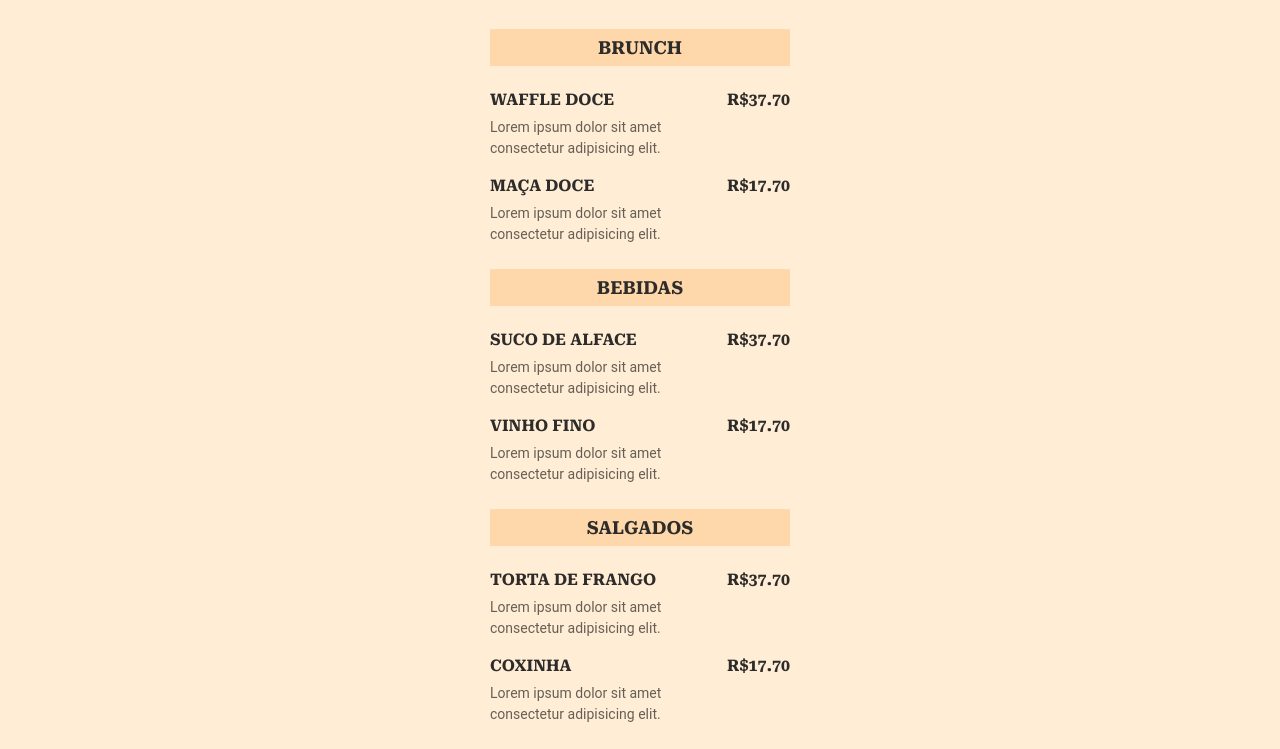
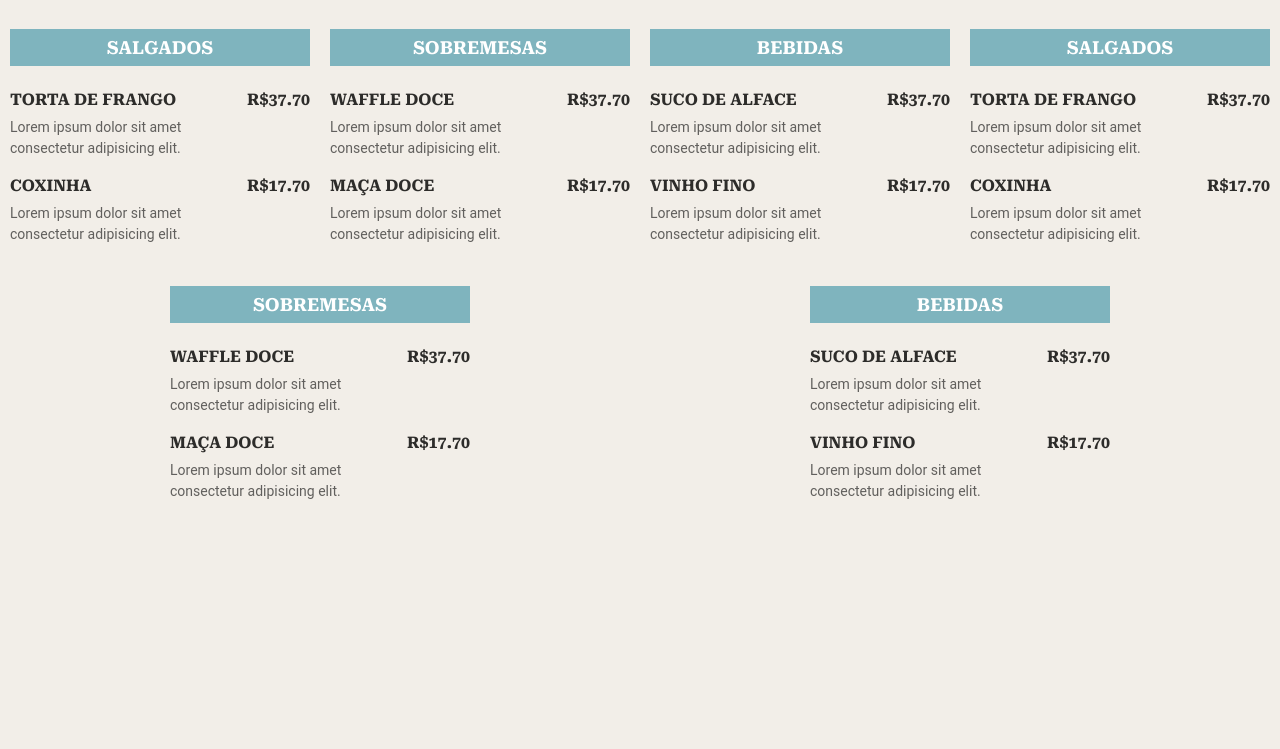
Before and after one commit to renatahortense/menu-simples, a plain HTML site: page index.html in a window 1280 px wide. Shown: the part 88-837 px from the top of the page. After the commit the page ends 800 px from the top, so only its background shows below. Drawn offline with Linux system fonts and the light colour scheme.

Commit message:
alteração das cores e layout

```diff
--- a/index.html
+++ b/index.html
@@ -16,8 +16,44 @@
   </header>
 
   <body>
+
+    <div class="menu__options">
+
       <section>
-      <h2>Brunch</h2>
+        <h2>Salgados</h2>
+
+        <ul>
+          <li>
+            <div class="details">
+              <h3>Torta de Frango</h3>
+              <p class="description">
+                Lorem ipsum dolor sit amet consectetur adipisicing elit.
+              </p>
+            </div>
+
+            <strong class="price">
+              R$37.70
+            </strong>
+          </li>
+
+          <li>
+            <div class="details">
+              <h3>Coxinha</h3>
+              <p class="description">
+                Lorem ipsum dolor sit amet consectetur adipisicing elit.
+              </p>
+            </div>
+
+            <strong class="price">
+              R$17.70
+            </strong>
+          </li>
+
+        </ul>
+      </section>
+
+      <section>
+        <h2>Sobremesas</h2>
 
         <ul>
           <li>
@@ -115,5 +151,74 @@
         </ul>
       </section>
 
+      <section>
+        <h2>Sobremesas</h2>
+
+        <ul>
+          <li>
+            <div class="details">
+              <h3>Waffle Doce</h3>
+              <p class="description">
+                Lorem ipsum dolor sit amet consectetur adipisicing elit.
+              </p>
+            </div>
+
+            <strong class="price">
+              R$37.70
+            </strong>
+          </li>
+
+          <li>
+            <div class="details">
+              <h3>Maça Doce</h3>
+              <p class="description">
+                Lorem ipsum dolor sit amet consectetur adipisicing elit.
+              </p>
+            </div>
+
+            <strong class="price">
+              R$17.70
+            </strong>
+          </li>
+
+        </ul>
+      </section>
+
+      <section>
+        <h2>Bebidas</h2>
+
+        <ul>
+          <li>
+            <div class="details">
+              <h3>Suco de Alface</h3>
+              <p class="description">
+                Lorem ipsum dolor sit amet consectetur adipisicing elit.
+              </p>
+            </div>
+
+            <strong class="price">
+              R$37.70
+            </strong>
+          </li>
+
+          <li>
+            <div class="details">
+              <h3>Vinho Fino</h3>
+              <p class="description">
+                Lorem ipsum dolor sit amet consectetur adipisicing elit.
+              </p>
+            </div>
+
+            <strong class="price">
+              R$17.70
+            </strong>
+          </li>
+
+        </ul>
+      </section>
+
+
+    </div>
+
     </body>
 </html>
--- a/style.css
+++ b/style.css
@@ -4,8 +4,20 @@
 }
 
 body {
-  background-color: #ffedd5;
+  background-color: #F2EEE8;
   font-family: 'Roboto', sans-serif;
+}
+
+.menu__options {
+  display: flex;
+  flex-direction: column;
+  flex-wrap: wrap;
+}
+
+@media (min-width: 1024px) {
+  .menu__options {
+    flex-direction: row;
+  }
 }
 
 ul {
@@ -24,7 +36,8 @@ header {
 }
 
 header h1 span {
-  color: #995000;
+  color: #467278;
+  ;
 }
 
 header h1 {
@@ -45,11 +58,12 @@ section {
 }
 
 section h2 {
-  background-color: #fed7aa;
+  background-color: #7FB4BE;
   padding: 8px 16px;
   text-align: center;
   margin-bottom: 24px;
   font-size: 18px;
+  color: #fff;
 }
 
 ul li {
```
Lines whose indentation alone changed are shown as unchanged.
